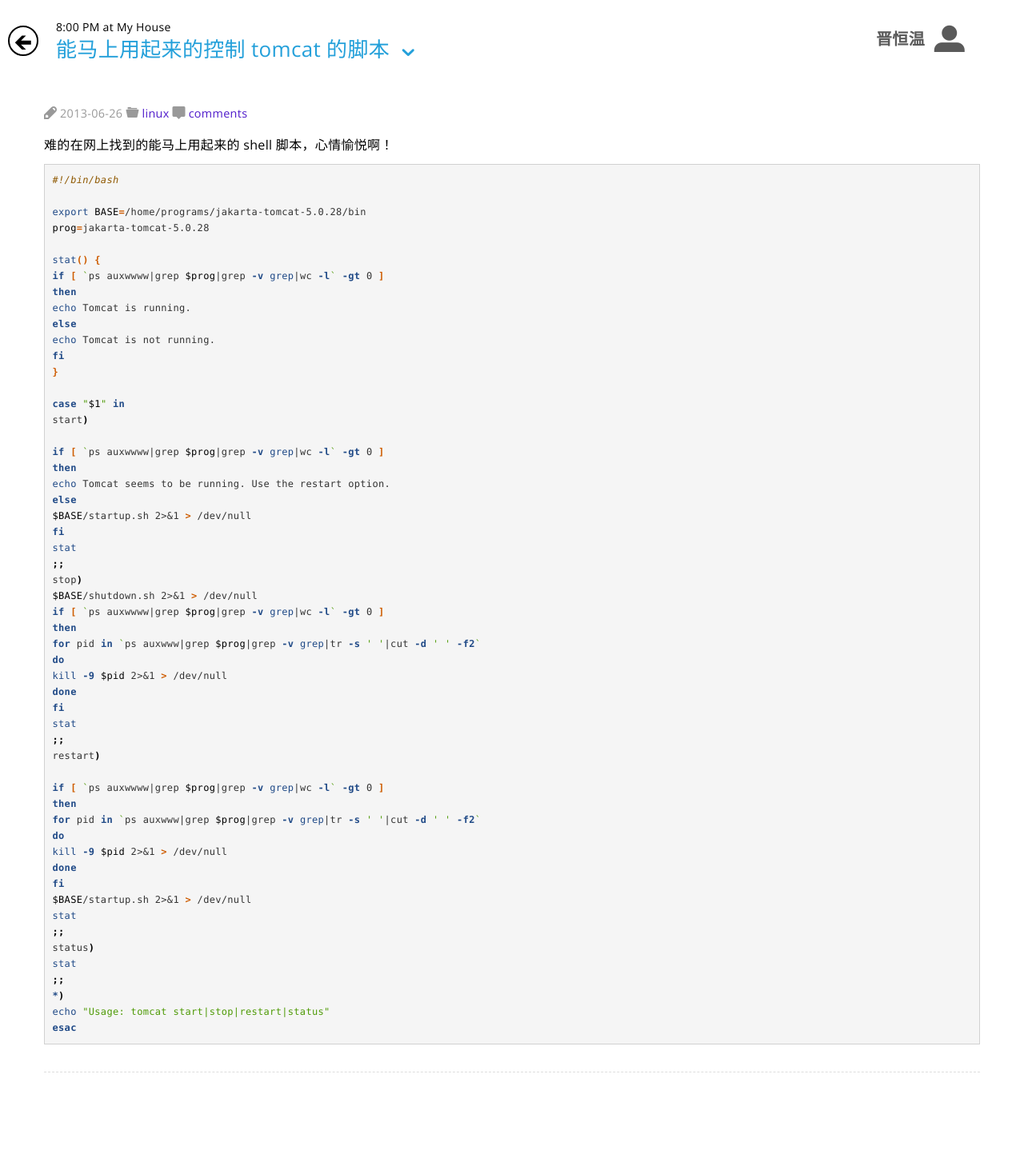
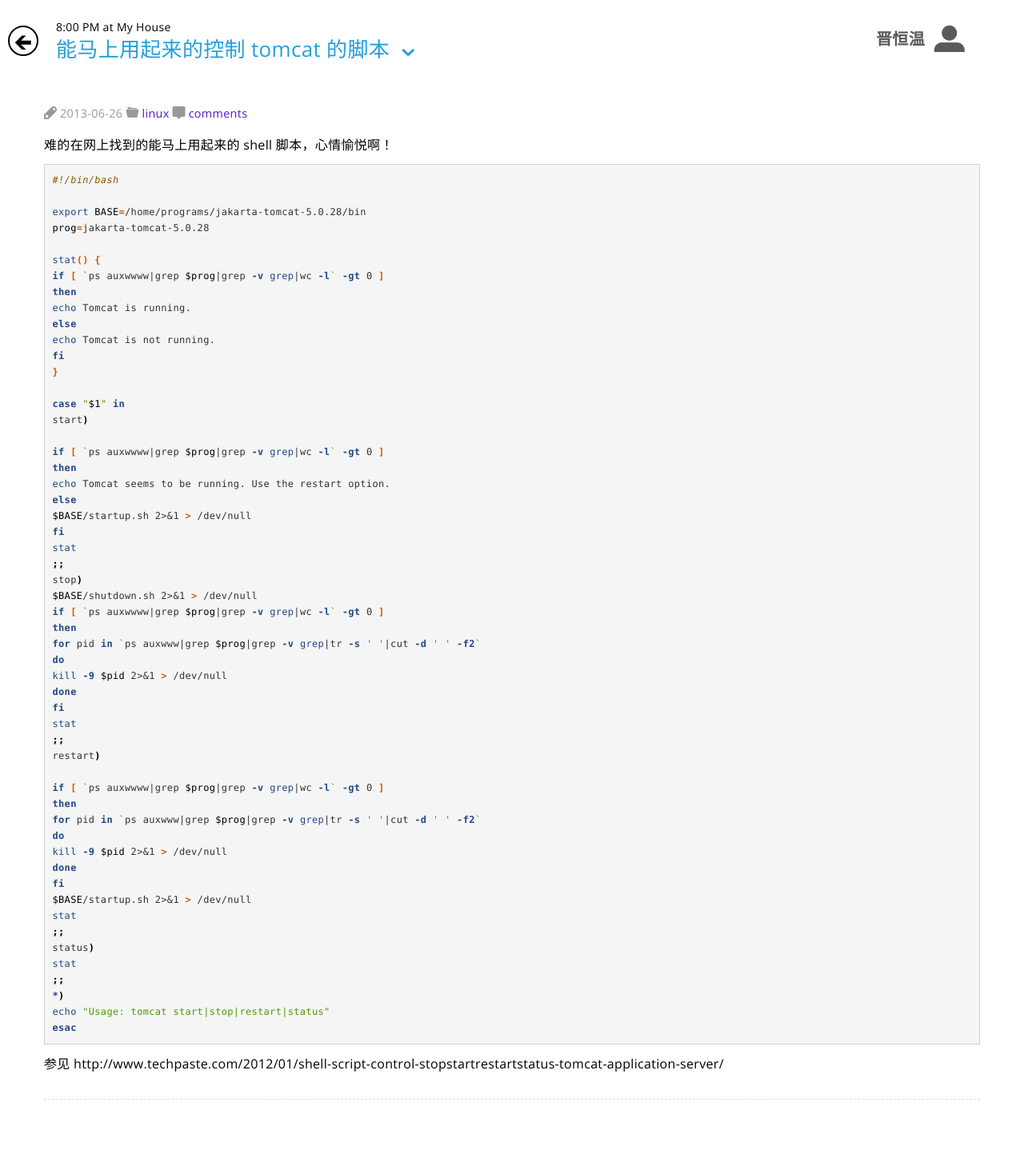
Before and after one commit to lihuazhang/lihuazhang.github.com, a Jekyll site: the page built from _posts/2013-06-26-shell-script-to-control-tomcat.md, in a window 1280 px wide. Shown: the whole page at 80% size. Built offline with Jekyll 4.4.1, drawn with Linux system fonts in a browser that asks for light colours; nearby versions of some CDN libraries; Markdown is read by kramdown in place of the engine named in the settings; comment, search, counter and statistics services are not loaded; before the commit the page ends 1429 px from its top, so only the background shows below that.

Commit message:
Update 2013-06-26-shell-script-to-control-tomcat.md

````diff
--- a/_posts/2013-06-26-shell-script-to-control-tomcat.md
+++ b/_posts/2013-06-26-shell-script-to-control-tomcat.md
@@ -65,3 +65,5 @@ stat
 echo "Usage: tomcat start|stop|restart|status"
 esac
 ```
+
+参见 http://www.techpaste.com/2012/01/shell-script-control-stopstartrestartstatus-tomcat-application-server/
````
